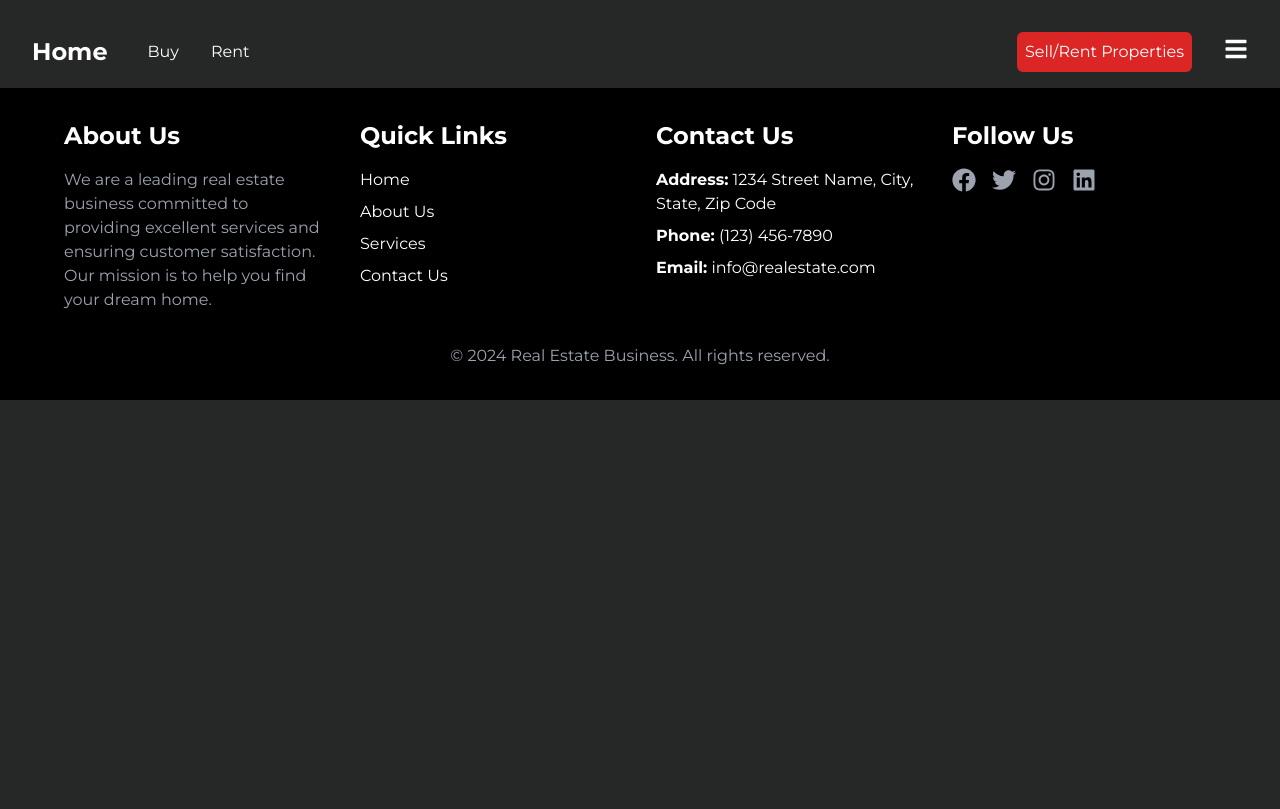
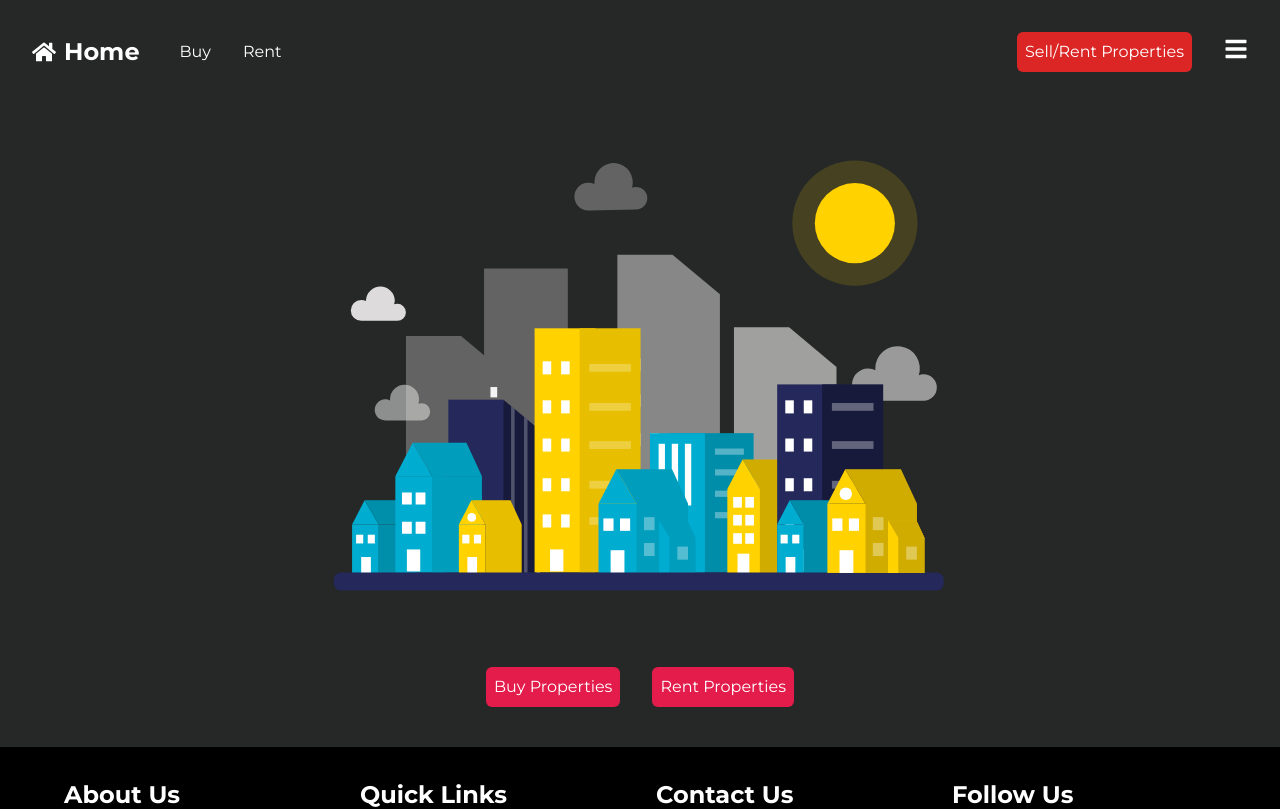
Before and after one commit to ayushsawant464/Real-Estate-Management, a React (Vite) app in the folder Frontend/: page / in a window 1280 px wide. Shown: the top 809 px of the page. Built offline with nearby package versions, Linux system fonts and the light colour scheme; no server answers; sample sign-in values are in the browser's storage.

Commit message:
small changes

```diff
--- a/Frontend/src/App.jsx
+++ b/Frontend/src/App.jsx
@@ -10,20 +10,21 @@ import PropertyS from './pages/Property/seller'
 import Layout from './pages/Layout'
 import Admin from './pages/Admin'
 import AdminLogin from './pages/AdminLogin'
+import Home from './pages/Home'
 
 
 const App = () => {
   return (
     <BrowserRouter>
-
     <Routes>
     <Route exact path='/login' element={<Login/>}/>
     <Route path='/' element={<Layout/>}>
+    <Route index element={<Home/>}/>
     <Route path='/profile' element={<Profile/>}/>
     <Route path='buy' element={<Buy/>}/>
     <Route path ='rent' element ={<Rent/>}/>
     <Route path ='sell' element ={<Sell/>}/>
-    <Route path ='property/:id' element ={<Property/>}/>
+    <Route path ='property/:type/:id' element ={<Property/>}/>
     <Route path ='/seller/property/:id' element ={<PropertyS/>}/>
 
     </Route>
@@ -37,4 +38,4 @@ const App = () => {
   )
 }
 
-export default App
+export default App;
--- a/Frontend/src/components/Navbar.jsx
+++ b/Frontend/src/components/Navbar.jsx
@@ -1,5 +1,5 @@
 import React, { useState, useRef, useEffect } from 'react';
-import { FaBars } from 'react-icons/fa';
+import { FaBars, FaHome } from 'react-icons/fa';
 import {signOut,onAuthStateChanged, signInWithEmailLink} from 'firebase/auth'
 import { firebaseAuth } from '../utils/firebase-config';
 import { Link, useLocation, useNavigate } from 'react-router-dom'
@@ -45,7 +45,8 @@ const Navbar = () => {
     <nav className="text-white p-4 flex justify-between items-center mx-4 mt-4">
       <div className='flex items-center justify-center'>
 
-      <div className="text-2xl font-bold">
+      <div className="text-2xl font-bold flex gap-2 items-center">
+        <FaHome/>
           Home
       </div>
       <div className="flex ml-6">
--- a/Frontend/src/components/RealEstateCard.jsx
+++ b/Frontend/src/components/RealEstateCard.jsx
@@ -4,14 +4,17 @@ const RealEstateCard = ({ realEstate ,isSeller }) => {
     const navigate = useNavigate();
 
     return(
-    <div className="bg-gradient-to-r mx-4 my-4 from-black to-Black w-96 shadow-2xl rounded-lg overflow-hidden transform transition duration-500 hover:scale-105">
+      <div className="bg-gradient-to-r mx-4 my-4 from-black to-Black w-96 shadow-2xl rounded-lg overflow-hidden transform transition duration-500 hover:scale-105">
+    {realEstate.status === "Sold out" && <div className="bg-Black/20 mx-4 my-4 shadow-2xl rounded-lg overflow-hidden transform transition duration-500 hover:scale-105">
+      </div>}
+
       <div className="p-6">
         <div className="w-auto h-64 rounded-lg overflow-hidden border-2 border-Red relative cursor-pointer">
           <img
             src={realEstate.imageUrl}
             alt={realEstate.title}
             className="w-full h-full object-cover absolute inset-0"
-          />
+            />
           <div className="absolute inset-0 bg-gradient-to-t from-transparent to-Black opacity-0 hover:opacity-50 transition-opacity duration-300"></div>
         </div>
         <div className="flex items-center mt-4">
@@ -29,7 +32,7 @@ const RealEstateCard = ({ realEstate ,isSeller }) => {
           <p className="text-xl font-semibold text-white">Price: <span className="text-Red">${realEstate.price}</span></p>
           <button className="bg-Red text-white py-2 px-4 rounded-lg hover:bg-red-700 transition duration-300 ease-in-out transform hover:scale-105"
           onClick={()=>{
-            isSeller?navigate(`/seller/property/${realEstate._id}`):navigate(`/property/${realEstate._id}`)}}>
+            isSeller?navigate(`/seller/property/${realEstate._id}`):navigate(`/property/${realEstate.isRent === true ? "rent" : "buy"}/${realEstate._id}`)}}>
             View Details
           </button>
         </div>
--- /dev/null
+++ b/Frontend/src/pages/Home.jsx
@@ -0,0 +1,27 @@
+import React from 'react'
+import HomePic from '../assets/Homepic.svg'
+import { Link } from 'react-router-dom'
+const Home = () => {
+  return (
+    <>
+        <div className='w-full flex items-center justify-center flex-col mb-10'>
+            <img src={HomePic} alt="img" className='w-[60%]'/>
+            <div className='flex flex-row'>
+                <div className='bg-Red p-2 rounded-md text-white mr-4'>
+                    <Link to='/buy'>
+                        Buy Properties
+                    </Link>
+                </div>
+                <div className='bg-Red p-2 rounded-md text-white ml-4'>
+                    <Link to='/rent'>
+                        Rent Properties
+                    </Link>
+                </div>
+            </div>
+
+        </div>
+    </>
+  )
+}
+
+export default Home;
--- a/Frontend/src/pages/Property/Id.jsx
+++ b/Frontend/src/pages/Property/Id.jsx
@@ -2,10 +2,10 @@
   import House1 from '../../assets/House1.jpg';
   import { useParams } from 'react-router-dom';
   import axiosInstance from '../../utils/axiosInstance';
-
+  import { Link } from 'react-router-dom';
   const PropertyDetail = () => {
     const [data, setData] = useState(null);
-    const {id} = useParams()
+    const {type, id} = useParams()
     const fetchData = async()=>{
         try {
             const response = await axiosInstance.get(`/property/get/${id}`);
@@ -14,8 +14,14 @@
           } catch (error) {
             console.error('Error fetching todos:', error);
           }
+    }
+    const handleSubmit = async() => {
+      try {
+        const response = await axiosInstance.get(`/user/buyProperty/${id}`);
 
-
+      } catch (error) {
+        console.error('Error buying property: ', error);
+      }
     }
     useEffect(()=>{fetchData()},[])
     return (
@@ -45,6 +51,22 @@
               <p className="text-lg font-semibold w-1/3">Size:</p>
               <p className="text-lg font-semibold w-2/3">{data.size}</p>
             </div>
+              {data.status === "Available" && <div className='bg-Red p-2 px-4 rounded-md text-white mx-auto mt-4 w-auto'>
+                      {data.isRent === true && <Link to='/rent' onSubmit={handleSubmit}>
+                          Rent
+                      </Link>}
+                      {data.isRent === false && <Link to='/buy' onSubmit={handleSubmit}>
+                          Buy
+                      </Link>}
+              </div>}
+              {data.status === "Sold Out" && <div className='bg-gray-700 p-2 px-4 rounded-md text-slate-400 mx-auto mt-4 w-auto'>
+                      {data.isRent === true && <button disabled>
+                          Rent
+                      </button>}
+                      {data.isRent === false && <button disabled>
+                          Buy
+                      </button>}
+              </div>}
           </div>
         </div>
       </div>
--- a/Frontend/src/pages/SellPage.jsx
+++ b/Frontend/src/pages/SellPage.jsx
@@ -46,7 +46,8 @@ const SellPage = () => {
         size: ""
       });
       setFormVisible(false);
-      setRefresh((prevRefresh) => !prevRefresh);
+      // setRefresh((prevRefresh) => !prevRefresh);
+      window.location.reload(true);
     } catch (error) {
       console.error('Error adding property:', error);
     }
```
Also changed, not shown: Frontend/src/assets/Homepic.svg (added).
